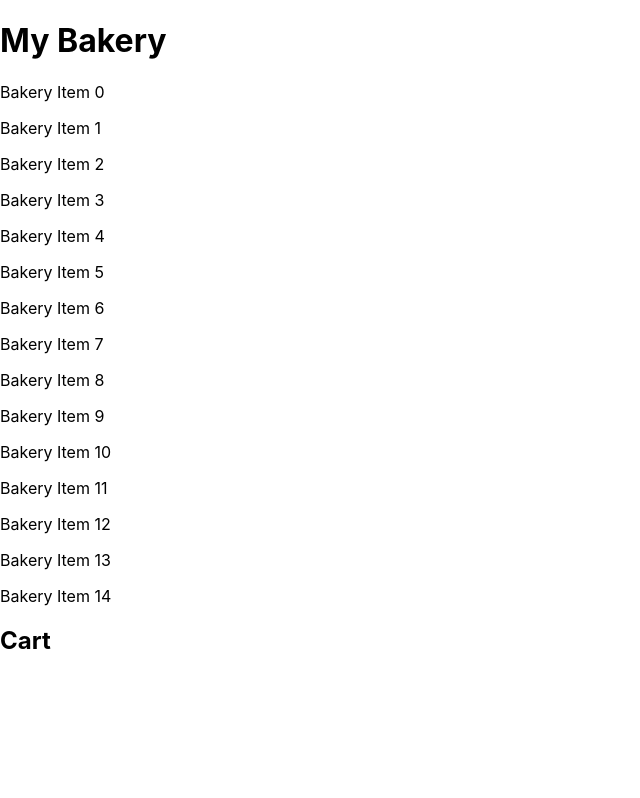
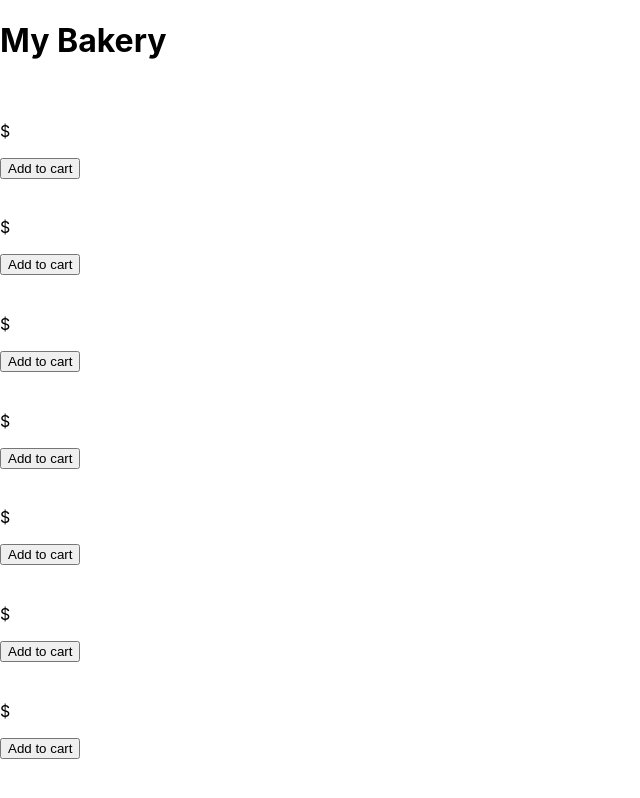
Before and after one commit to mithunramesh19/react-studio, a React (Create React App) app: page / in a window 1280 px wide. Shown: the top 798 px of the page, without its empty margins (0-640 px from the left). Built offline with nearby package versions, Linux system fonts and the light colour scheme.

Commit message:
first commit

```diff
--- a/src/App.js
+++ b/src/App.js
@@ -1,6 +1,7 @@
 import "./App.css";
 import { useState } from "react";
 import bakeryData from "./assets/bakery-data.json";
+import BakeryItem from "./components/BakeryItem";
 
 /* ####### DO NOT TOUCH -- this makes the image URLs work ####### */
 bakeryData.forEach((item) => {
@@ -17,7 +18,7 @@ function App() {
       <h1>My Bakery</h1> {/* TODO: personalize your bakery (if you want) */}
 
       {bakeryData.map((item, index) => ( // TODO: map bakeryData to BakeryItem components
-        <p>Bakery Item {index}</p> // replace with BakeryItem component
+        <BakeryItem props={item} />
       ))}
 
       <div>
--- a/src/components/BakeryItem.js
+++ b/src/components/BakeryItem.js
@@ -1,5 +1,5 @@
 // TODO: create a component that displays a single bakery item
-export function BakeryItem(props){
+export default function BakeryItem(props){
     return (
         <div className="bakery-item">
         <img src={props.image} alt={props.name} />
```
